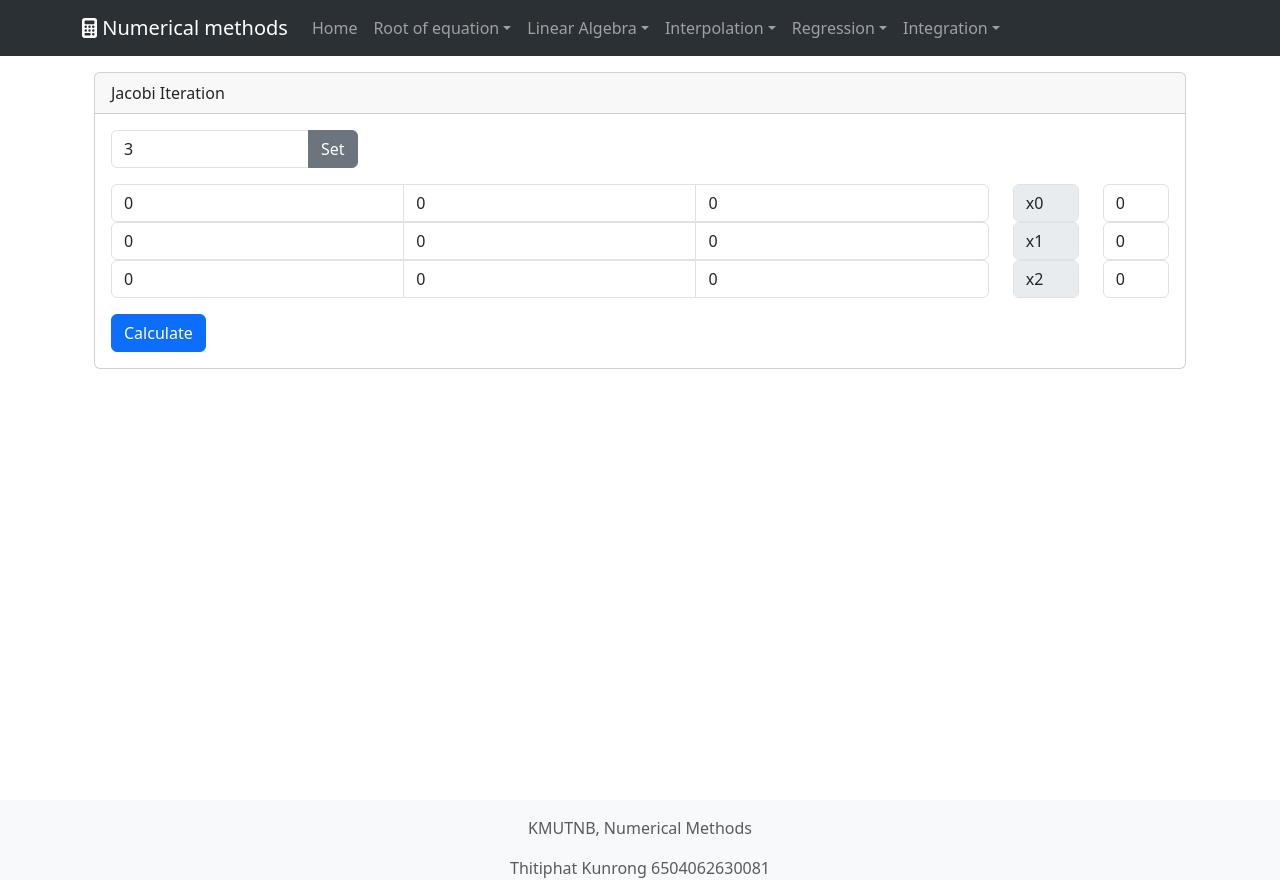
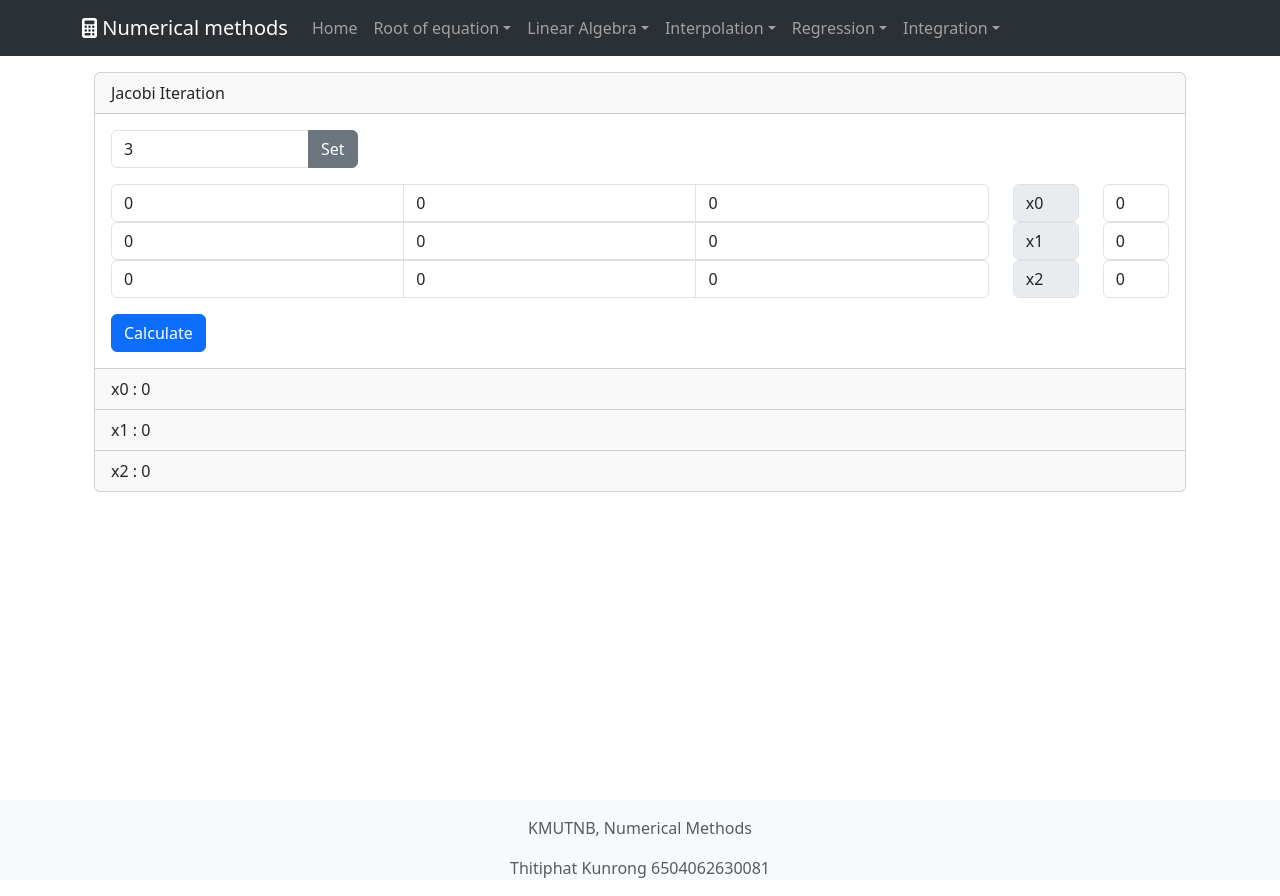
Before and after one commit to Thitiphatx/numerical-methods, a React (Create React App) app: page /jacobiiteration in a window 1280 px wide. Built offline with nearby package versions, Linux system fonts and the light colour scheme.

Commit message:
Clean Jacobi

```diff
--- a/src/pages/LinearAlgebra/jacobi.js
+++ b/src/pages/LinearAlgebra/jacobi.js
@@ -1,15 +1,12 @@
 import React from "react";
 import { Container, Row, Col, Card, Form, Button, InputGroup } from "react-bootstrap";
 import { useState } from "react";
-import { generateMatrix } from "./generateMatrix";
 
 function Jacobi() {
     const [matrixA, setMatrixA] = useState([[0,0,0],[0,0,0],[0,0,0]]);
     const [matrixB, setMatrixB] = useState([0,0,0]);
-    const [matrixX, setMatrixX] = useState([1,1,1]);
+    const [matrixX, setMatrixX] = useState([0,0,0]);
     const [size, setSize] = useState(3);
-
-    const [matrixResult, setMatrixResult] = useState([]);
 
 
     // input handler
@@ -41,7 +38,6 @@ function Jacobi() {
         let x = new Array(parseInt(size)).fill(0);
         let error = 0.001;
         let passCounter = 0;
-        let iteration = 0;
 
         while(passCounter < size) {
             for (let i = 0; i < size; i++) {
@@ -62,9 +58,8 @@ function Jacobi() {
                     passCounter++;
                 }
             }
-            iteration++;
         }
-        setMatrixResult(x);
+        setMatrixX(x);
     }
 
     return (
@@ -110,7 +105,7 @@ function Jacobi() {
                         <Button onClick={calculator}>Calculate</Button>
                     </Form>
                 </Card.Body>
-                {matrixResult.map((e, index)=> (
+                {matrixX.map((e, index)=> (
                     <Card.Footer>x{index} : {e} </Card.Footer>
                 ))}
 
```
